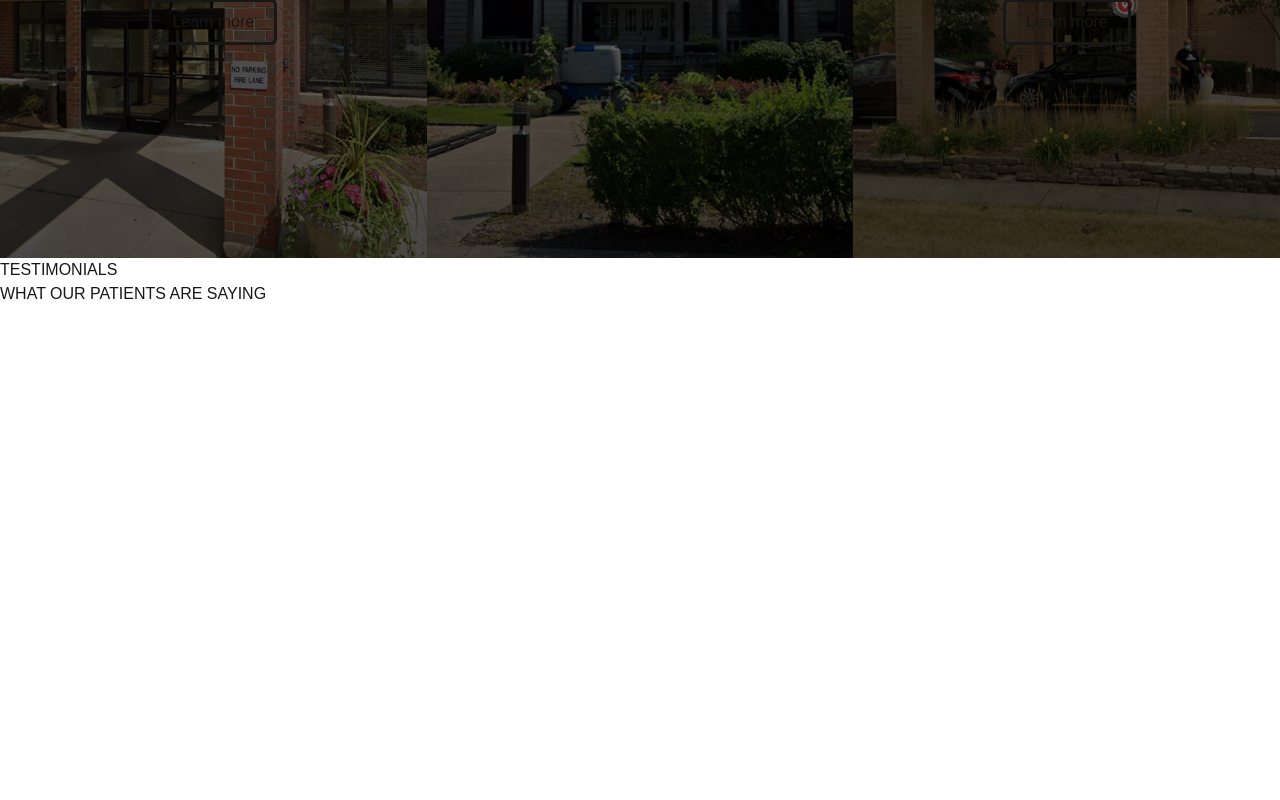
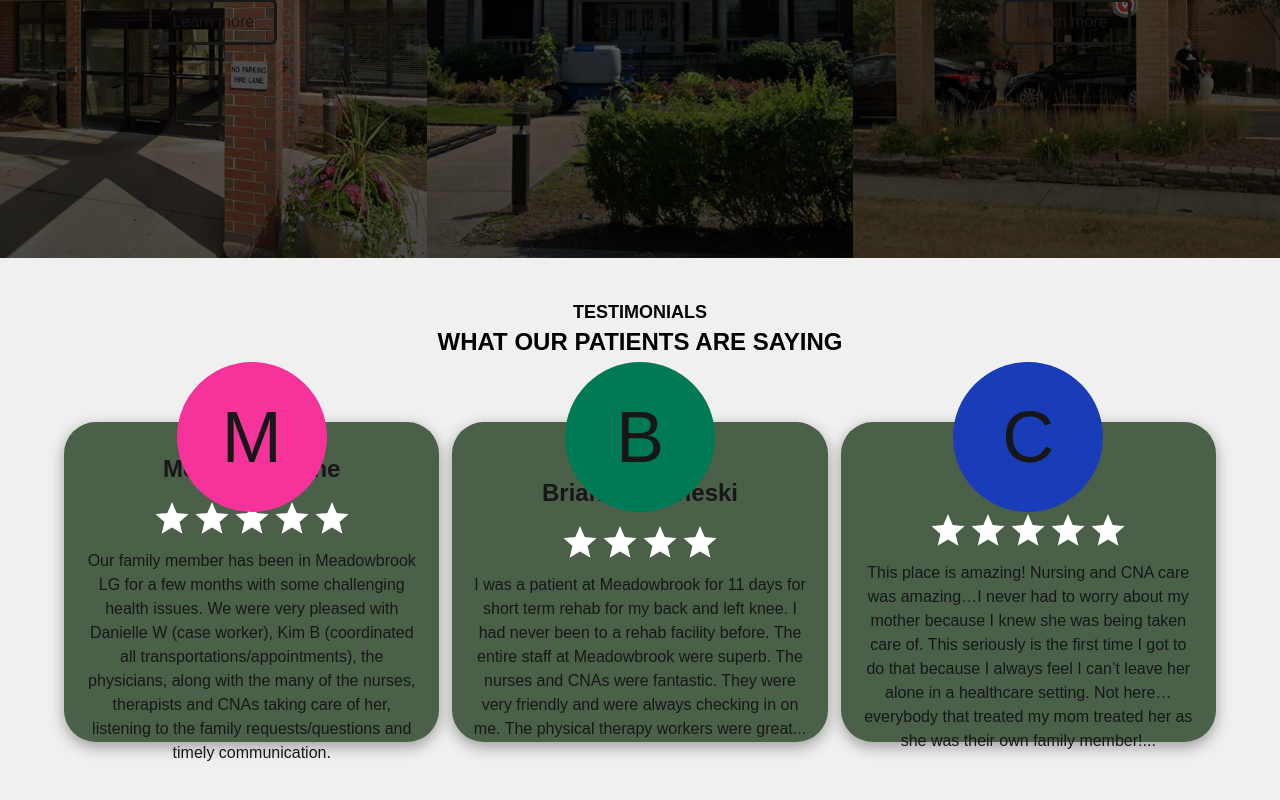
Before and after one commit to LuisCldrn/meadowbrook_manor_dev, a Next.js app: page / in a window 1280 px wide. Shown: the part 991-1791 px from the top of the page. Before the commit the page ends 1297 px from the top, so only its background shows below. Built offline with nearby package versions, Linux system fonts and the light colour scheme.

Commit message:
updated home page

```diff
--- a/src/app/globals.css
+++ b/src/app/globals.css
@@ -61,3 +61,7 @@ body {
   background-size: cover;
 
 }
+
+.card_rev {
+  box-shadow: rgba(0, 0, 0, 0.35) 0px 5px 15px;
+}
--- a/src/app/page.tsx
+++ b/src/app/page.tsx
@@ -10,9 +10,44 @@ export default function Home() {
       <p className="text-lg font-extralight w-[75vw]">At Meadowbrook, we combine expert clinical care with a warm, home-like atmosphere. Whether you're here for short-term recovery or long-term residency, you’ll be treated with dignity, compassion, and respect. Our goal is to help every individual feel comfortable, supported, and empowered to live life to the fullest.</p>
       <a className="flex w-[10vw] border-4 border-[#48a546] p-2 justify-center font-bold rounded-lg" href="">Learn More</a>
     </div><LocationOptions />
-    <div className="reviews">
-      <h3 className="testimonials">TESTIMONIALS</h3>
-      <h2>WHAT OUR PATIENTS ARE SAYING</h2>
+    <div className="reviews bg-[#f0f0f0] flex flex-col justify-center items-center">
+      <h3 className="testimonials pt-10 text-lg text-black font-semibold">TESTIMONIALS</h3>
+      <h2 className="text-black text-2xl font-bold" >WHAT OUR PATIENTS ARE SAYING</h2>
+      <div className="reviews_area flex p-10 gap-[1vw] h-[50vh] m-[3vh]">
+        <div className="card_rev w-full relative rounded-4xl flex flex-col bg-[#4A6049] items-center justify-center gap-3 pt-[75px] p-5">
+
+          <div className="rev_icon absolute img_area flex items-center justify-center justify-self-start bg-pink-500 rounded-full w-[150px] h-[150px] text-7xl -top-15 ">M</div>
+
+          <h3 className="text-2xl font-bold" >Melodi Biggane</h3>
+
+          <div className="stars flex"><img src="/images/star_filled.png" alt="" /><img src="/images/star_filled.png" alt="" /><img src="/images/star_filled.png" alt="" /><img src="/images/star_filled.png" alt="" /><img src="/images/star_filled.png" alt="" /></div>
+
+          <p className="text-center" >Our family member has been in Meadowbrook LG for a few months with some challenging health issues. We were very pleased with Danielle W (case worker), Kim B (coordinated all transportations/appointments), the physicians, along with the many of the nurses, therapists and CNAs taking care of her, listening to the family requests/questions and timely communication.</p>
+        </div>
+
+        <div className="card_rev w-full relative rounded-4xl flex flex-col bg-[#4A6049] items-center justify-center gap-3 pt-[75px] p-5">
+
+          <div className="rev_icon absolute img_area flex items-center justify-center justify-self-start bg-emerald-700 rounded-full w-[150px] h-[150px] text-7xl -top-15 ">B</div>
+
+          <h3 className="text-2xl font-bold" >Brian Konkoleski</h3>
+
+          <div className="stars flex"><img src="/images/star_filled.png" alt="" /><img src="/images/star_filled.png" alt="" /><img src="/images/star_filled.png" alt="" /><img src="/images/star_filled.png" alt="" /></div>
+
+          <p className="text-center" >I was a patient at Meadowbrook for 11 days for short term rehab for my back and left knee. I had never been to a rehab facility before. The entire staff at Meadowbrook were superb. The nurses and CNAs were fantastic. They were very friendly and were always checking in on me. The physical therapy workers were great...</p>
+        </div>
+
+        <div className="card_rev w-full relative rounded-4xl flex flex-col bg-[#4A6049] items-center justify-center gap-3 pt-[75px] p-5">
+
+          <div className="rev_icon absolute img_area flex items-center justify-center justify-self-start bg-blue-800 rounded-full w-[150px] h-[150px] text-7xl -top-15 ">C</div>
+
+          <h3 className="text-2xl font-bold" >Cindy</h3>
+
+          <div className="stars flex"><img src="/images/star_filled.png" alt="" /><img src="/images/star_filled.png" alt="" /><img src="/images/star_filled.png" alt="" /><img src="/images/star_filled.png" alt="" /><img src="/images/star_filled.png" alt="" /></div>
+
+          <p className="text-center" >This place is amazing! Nursing and CNA care was amazing…I never had to worry about my mother because I knew she was being taken care of. This seriously is the first time I got to do that because I always feel I can’t leave her alone in a healthcare setting. Not here…everybody that treated my mom treated her as she was their own family member!...</p>
+        </div>
+
+      </div>
     </div>
     </>
 
```
Also changed, not shown: public/images/star_filled.png (added).
